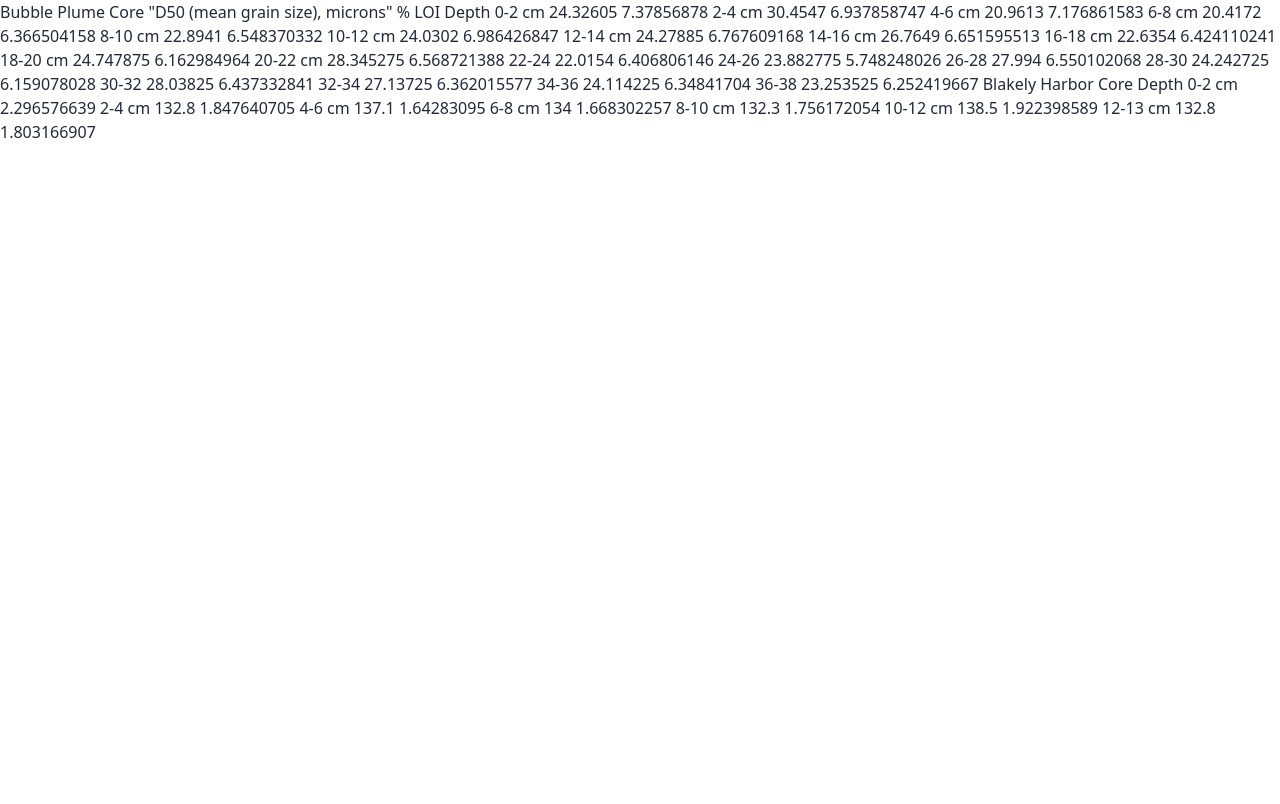
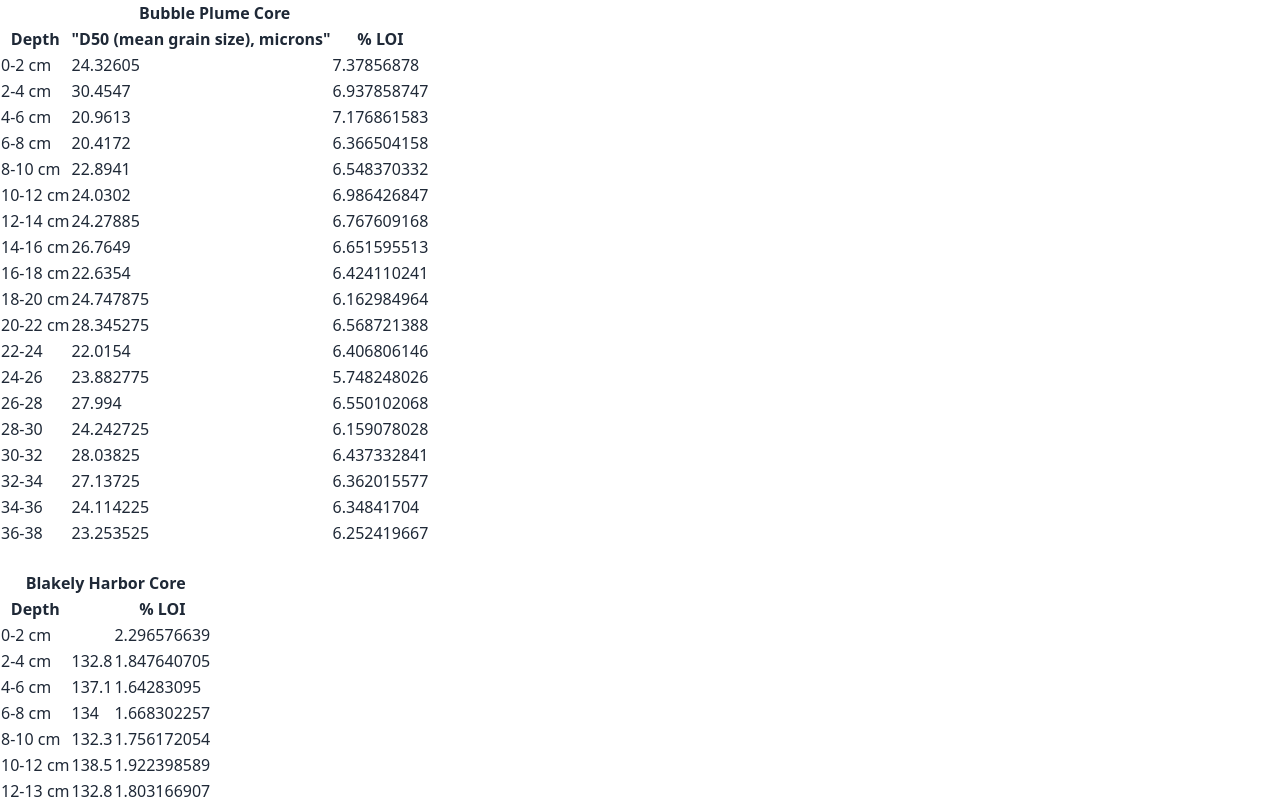
Before and after one commit to masonJamesWheeler/personal-site, a SvelteKit app: page /articles/lecture9 in a window 1280 px wide. Built offline with nearby package versions, Linux system fonts and the light colour scheme.

Commit message:
finished

```diff
--- a/src/routes/articles/lecture9/+page.svelte
+++ b/src/routes/articles/lecture9/+page.svelte
@@ -1,32 +1,153 @@
-<h1>
-Bubble Plume Core	"D50 (mean grain size), microns"	% LOI
-Depth
-0-2 cm	24.32605	7.37856878
-2-4 cm	30.4547	6.937858747
-4-6 cm	20.9613	7.176861583
-6-8 cm	20.4172	6.366504158
-8-10 cm	22.8941	6.548370332
-10-12 cm	24.0302	6.986426847
-12-14 cm	24.27885	6.767609168
-14-16 cm	26.7649	6.651595513
-16-18 cm	22.6354	6.424110241
-18-20 cm	24.747875	6.162984964
-20-22 cm	28.345275	6.568721388
-22-24	22.0154	6.406806146
-24-26	23.882775	5.748248026
-26-28	27.994	6.550102068
-28-30	24.242725	6.159078028
-30-32	28.03825	6.437332841
-32-34	27.13725	6.362015577
-34-36	24.114225	6.34841704
-36-38	23.253525	6.252419667
-Blakely Harbor Core
-Depth
-0-2 cm		2.296576639
-2-4 cm	132.8	1.847640705
-4-6 cm	137.1	1.64283095
-6-8 cm	134	1.668302257
-8-10 cm	132.3	1.756172054
-10-12 cm	138.5	1.922398589
-12-13 cm	132.8	1.803166907
-</h1>
+<table>
+    <tr>
+      <th colspan="3">Bubble Plume Core</th>
+    </tr>
+    <tr>
+      <th>Depth</th>
+      <th>"D50 (mean grain size), microns"</th>
+      <th>% LOI</th>
+    </tr>
+    <tr>
+      <td>0-2 cm</td>
+      <td>24.32605</td>
+      <td>7.37856878</td>
+    </tr>
+    <tr>
+      <td>2-4 cm</td>
+      <td>30.4547</td>
+      <td>6.937858747</td>
+    </tr>
+    <tr>
+      <td>4-6 cm</td>
+      <td>20.9613</td>
+      <td>7.176861583</td>
+    </tr>
+    <tr>
+      <td>6-8 cm</td>
+      <td>20.4172</td>
+      <td>6.366504158</td>
+    </tr>
+    <tr>
+      <td>8-10 cm</td>
+      <td>22.8941</td>
+      <td>6.548370332</td>
+    </tr>
+    <tr>
+      <td>10-12 cm</td>
+      <td>24.0302</td>
+      <td>6.986426847</td>
+    </tr>
+    <tr>
+      <td>12-14 cm</td>
+      <td>24.27885</td>
+      <td>6.767609168</td>
+    </tr>
+    <tr>
+      <td>14-16 cm</td>
+      <td>26.7649</td>
+      <td>6.651595513</td>
+    </tr>
+    <tr>
+      <td>16-18 cm</td>
+      <td>22.6354</td>
+      <td>6.424110241</td>
+    </tr>
+    <tr>
+      <td>18-20 cm</td>
+      <td>24.747875</td>
+      <td>6.162984964</td>
+    </tr>
+    <tr>
+      <td>20-22 cm</td>
+      <td>28.345275</td>
+      <td>6.568721388</td>
+    </tr>
+    <tr>
+      <td>22-24</td>
+      <td>22.0154</td>
+      <td>6.406806146</td>
+    </tr>
+    <tr>
+      <td>24-26</td>
+      <td>23.882775</td>
+      <td>5.748248026</td>
+    </tr>
+    <tr>
+      <td>26-28</td>
+      <td>27.994</td>
+      <td>6.550102068</td>
+    </tr>
+    <tr>
+      <td>28-30</td>
+      <td>24.242725</td>
+      <td>6.159078028</td>
+    </tr>
+    <tr>
+      <td>30-32</td>
+      <td>28.03825</td>
+      <td>6.437332841</td>
+    </tr>
+    <tr>
+      <td>32-34</td>
+      <td>27.13725</td>
+      <td>6.362015577</td>
+    </tr>
+    <tr>
+      <td>34-36</td>
+      <td>24.114225</td>
+      <td>6.34841704</td>
+    </tr>
+    <tr>
+      <td>36-38</td>
+      <td>23.253525</td>
+      <td>6.252419667</td>
+    </tr>
+  </table>
+
+  <br>
+
+  <table>
+    <tr>
+      <th colspan="3">Blakely Harbor Core</th>
+    </tr>
+    <tr>
+      <th>Depth</th>
+      <th></th>
+      <th>% LOI</th>
+    </tr>
+    <tr>
+      <td>0-2 cm</td>
+      <td></td>
+      <td>2.296576639</td>
+    </tr>
+    <tr>
+      <td>2-4 cm</td>
+      <td>132.8</td>
+      <td>1.847640705</td>
+    </tr>
+    <tr>
+      <td>4-6 cm</td>
+      <td>137.1</td>
+      <td>1.64283095</td>
+    </tr>
+    <tr>
+      <td>6-8 cm</td>
+      <td>134</td>
+      <td>1.668302257</td>
+    </tr>
+    <tr>
+      <td>8-10 cm</td>
+      <td>132.3</td>
+      <td>1.756172054</td>
+    </tr>
+    <tr>
+      <td>10-12 cm</td>
+      <td>138.5</td>
+      <td>1.922398589</td>
+    </tr>
+    <tr>
+      <td>12-13 cm</td>
+      <td>132.8</td>
+      <td>1.803166907</td>
+    </tr>
+  </table>
```
